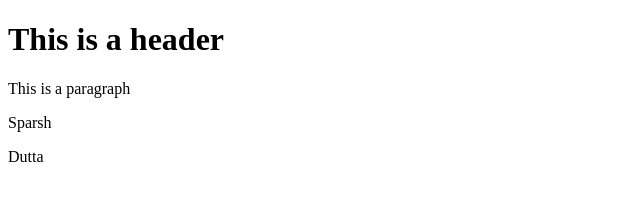
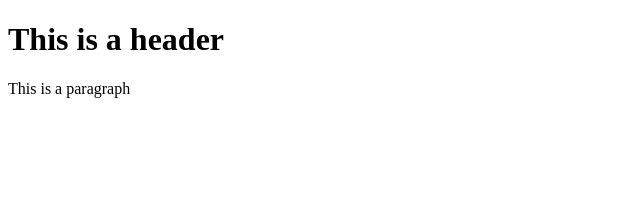
Before and after one commit to Sparsh123/test-git, a plain HTML site: page index.html in a window 1280 px wide. Shown: the full height of the page, 0-640 px from the left. Drawn offline with Linux system fonts and the light colour scheme.

Commit message:
9th commit

```diff
--- a/index.html
+++ b/index.html
@@ -6,7 +6,5 @@
 <body>
 <h1> This is a header </h1>
 <p> This is a paragraph</p>
-<p> Sparsh </p>
-<p> Dutta </p>
 </body>
 </html>
```
